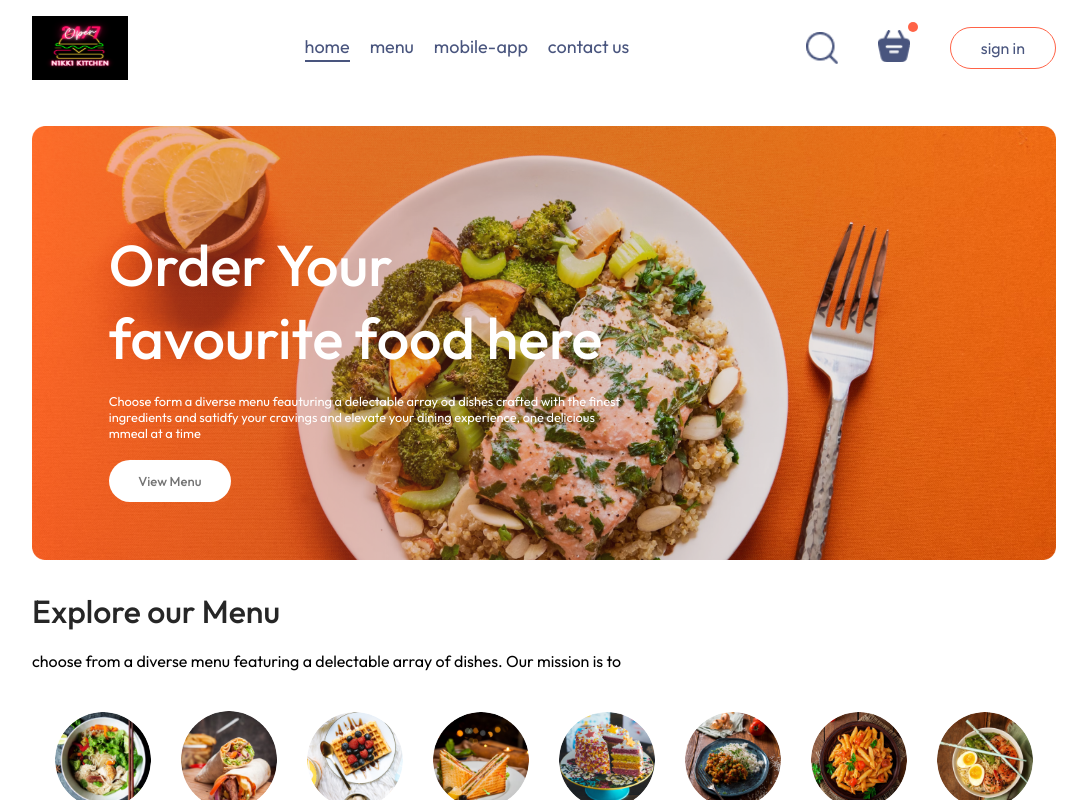
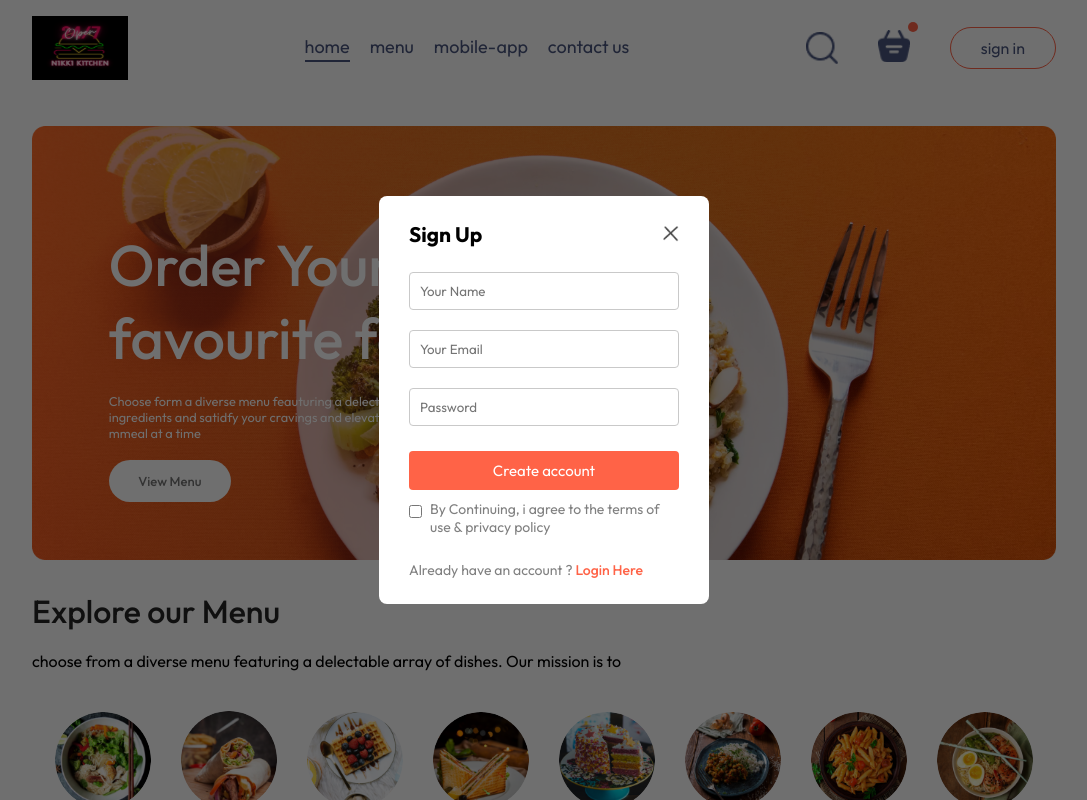
Before and after one commit to 01Nikhat/Food_Restaurant_Website, a React (Vite) app: page / in a window 1280 px wide. Both pictures are taken after a click on the button "sign in". Shown: the top 800 px of the page, without its empty margins (96-1183 px from the left). Built offline with nearby package versions, Linux system fonts and the light colour scheme.

Commit message:
third commit

```diff
--- a/src/App.jsx
+++ b/src/App.jsx
@@ -1,4 +1,4 @@
-import React from "react";
+import React, { useState } from "react";
 
 import { Route, Routes } from "react-router-dom";
 import Home from "./components/Home/Home";
@@ -6,15 +6,17 @@
 import Placeholder from "./components/Placeholder/Placeholder";
 import Navbar from "./components/UI/Navbar/Navbar";
 import Footer from "./components/UI/Footer/Footer";
+import LoginPopup from "./components/LoginPopup/LoginPopup";
 
 
 function App() {
-
+  const [showLogin, setShowLogin] = useState(false);
 
   return (
     <>
+    {showLogin ? <LoginPopup setShowLogin={setShowLogin} /> : <></>}
     <div className="app">
-      <Navbar />
+      <Navbar setShowLogin={setShowLogin} />
       <Routes>
         <Route path="/" element={<Home />} />
         <Route path="/cart" element={<Cart />} />
--- a/src/components/LoginPopup/LoginPopup.css
+++ b/src/components/LoginPopup/LoginPopup.css
@@ -0,0 +1,66 @@
+.login-popup{
+position: absolute;
+z-index: 1;
+width: 100%;
+height: 100%;
+background-color: #00000090;
+display: grid;
+
+}
+.login-popup-container{
+place-self: center;
+width: max(23vw,330px);
+color: #808080;
+background-color: white;
+display: flex;
+flex-direction: column;
+gap: 25px;
+padding: 25px 30px;
+border-radius: 8px;
+font-size: 14px;
+animation: fadeIn(0.5s);
+}
+.login-popup-title{
+  display: flex;
+  justify-content: space-between;
+  color: black;
+  align-items: center;
+}
+.login-popup-title img{
+  width: 16px;
+  cursor: pointer;
+}
+.login-popup-inputs{
+  display: flex;
+  flex-direction: column;
+  gap: 20px;
+}
+.login-popup-inputs input{
+  outline: none;
+  border: 1px solid #c9c9c9;
+  padding: 10px;
+  border-radius: 4px;
+}
+.login-popup-container button{
+  border: none;
+  padding: 10px;
+  border-radius: 4px;
+  color: white;
+  background-color: tomato;
+  cursor: pointer;
+  font-size: 15px;
+}
+.login-popup-condition{
+  display: flex;
+  align-items: start;
+  gap: 8px;
+  margin-top: -15px;
+}
+.login-popup-condition input{
+  margin-top: 5px;
+}
+.login-popup p span{
+  color: tomato;
+  font-weight: 500;
+  cursor: pointer;
+}
--- a/src/components/LoginPopup/LoginPopup.jsx
+++ b/src/components/LoginPopup/LoginPopup.jsx
@@ -1,9 +1,37 @@
-import React from 'react'
+import React, { useState } from 'react';
+import "./LoginPopup.css"
+import { assets } from '../../assets/frontend_assets/assets';
 
-const LoginPopup = () => {
+const LoginPopup = ({setShowLogin}) => {
+  const [currentState,setCurrentState] = useState("Sign Up");
   return (
-    <div>
+    <div className='login-popup'>
+      <form action="" className="login-popup-container">
+        <div className="login-popup-title">
+          <h2>{currentState}</h2>
+          <img src={assets.cross_icon} onClick={()=>setShowLogin(false)} alt="" />
+        </div>
+        <div className="login-popup-inputs">
+          {currentState === "Login" ? <></> : <input type="text" placeholder='Your Name' required />}
+          {/*  here in login page we don't need your name input field that's why if curreent state is login then don't show input field */}
+          <input type="email" placeholder='Your Email' required />
+          <input type="password" placeholder='Password' required />
+        </div>
+        {/* here currentState is sign Up so then sign Up form will open but if curentState is is not equal to sign up then login page will open this only not change the button name but also change the form  because in h2 tag we assigning currentSatate */}
+        <button>{currentState === "Sign Up" ? "Create account"  : "Login"}</button>
+        <div className="login-popup-condition">
+          <input type="checkbox" required />
+          <p>By Continuing, i agree to the terms of use & privacy policy</p>
+        </div>
+        {/* Create a new account ? here "?" is a text don't get confuse suddenly when you see */}
+        {
+          currentState === "Login" ?
+          <p>Create a new account ? <span onClick={()=>setCurrentState("Sign Up")}>Click Here</span></p>
+          : <p>Already have an account ? <span onClick={()=>setCurrentState("Login")}>Login Here</span></p>
+        }
 
+
+      </form>
     </div>
   )
 }
--- a/src/components/UI/Navbar/Navbar.jsx
+++ b/src/components/UI/Navbar/Navbar.jsx
@@ -3,7 +3,7 @@
 import "./Navbar.css";
 import {Link} from "react-router-dom";
 
-const Navbar = () => {
+const Navbar = ({setShowLogin}) => {
   const [menu, setMenu] = useState("home");
   return (
     <div className='navbar'>
@@ -20,7 +20,7 @@
           <img src={assets.basket_icon} alt="" />
           <div className="dot"></div>
         </div>
-        <button>sign in </button>
+        <button onClick={()=>setShowLogin(true)}> sign in </button>
       </div>
     </div>
   )
```
